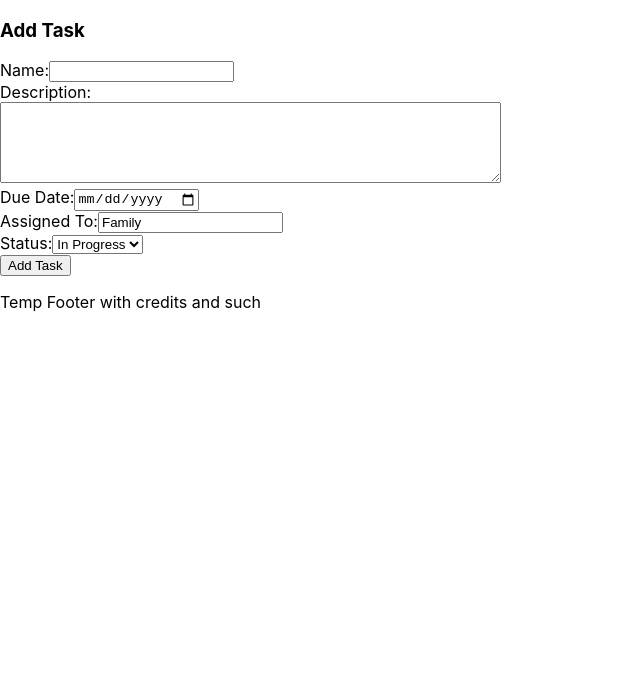
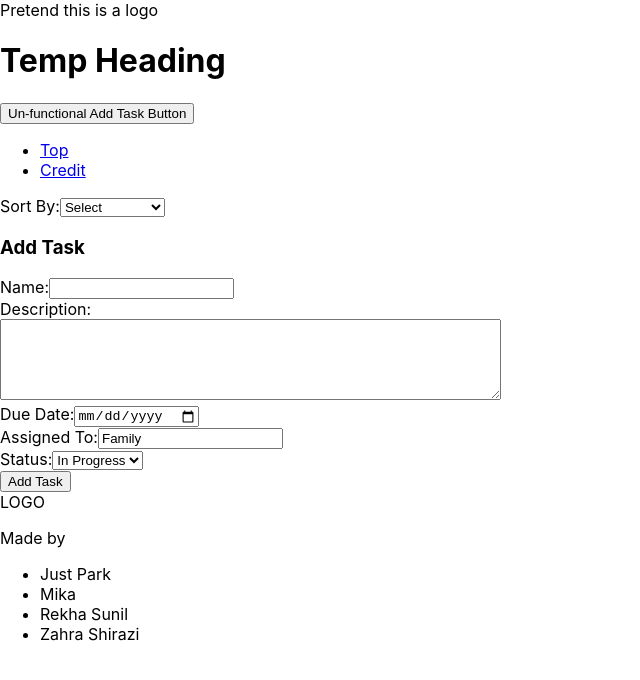
Before and after one commit to zara-sh/ToDoAppW13, a React (Create React App) app: page / in a window 1280 px wide. Shown: the top 680 px of the page, without its empty margins (0-640 px from the left). Built offline with nearby package versions, Linux system fonts and the light colour scheme.

Commit message:
create sort by creation data and due date

```diff
--- a/src/App.js
+++ b/src/App.js
@@ -3,9 +3,11 @@ import { useState, useEffect } from 'react';
 import CreateTask from './components/CreateTask';
 import TaskList from './components/TaskList';
 import MainHeader from './components/MainHeader';
+import MainFooter from './components/MainFooter';
 
 function App() {
   const [tasks, setTasks] = useState([]);
+  const [sortCriteria, setSortCriteria] = useState("");
 
   useEffect(() => {
     // localStorage.setItem("contacts", JSON.stringify(contacts));
@@ -34,16 +36,41 @@ function App() {
     setTasks(newTasks);
   };
 
+  const sortTasks = (criteria) => {
+    const sortedTasks = [...tasks].sort((a, b) => {
+      if (criteria === "created") {
+        return a.id - b.id;
+      } else if (criteria === "dueDate") {
+        return new Date(a.dueDate) - new Date(b.dueDate);
+      }
+      return 0;
+    });
+    setTasks(sortedTasks);
+  };
+
   return (
     <>
-
+      <MainHeader />
+      <div className="sort-controls">
+        <label htmlFor="sort">Sort By:</label>
+        <select
+          id="sort"
+          value={sortCriteria}
+          onChange={(e) => {
+            setSortCriteria(e.target.value);
+            sortTasks(e.target.value);
+          }}
+        >
+          <option value="">Select</option>
+          <option value="created">Creation Date</option>
+          <option value="dueDate">Due Date</option>
+        </select>
+      </div>
       <main id="main">
         <CreateTask onAddContact={addTask} />
         <TaskList tasks={tasks} onEditTask={editTask} onRemoveTask={removeTask} />
       </main>
-      <footer>
-        <p>Temp Footer with credits and such</p>
-      </footer>
+      <MainFooter />
     </>
   );
 }
```
